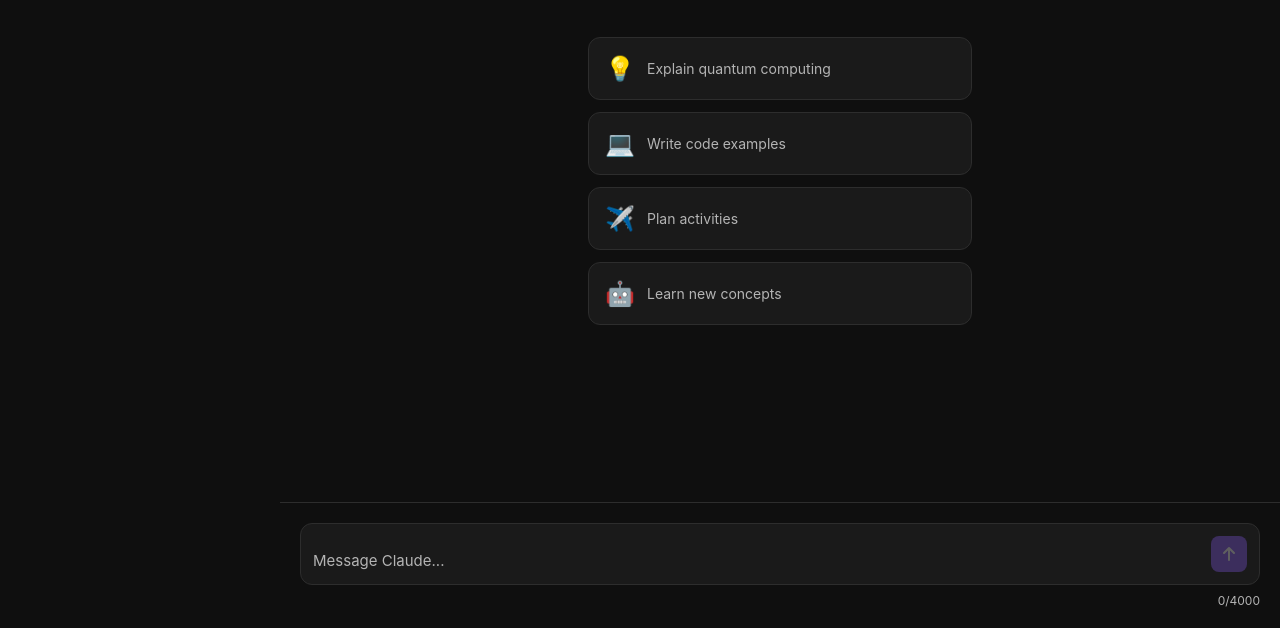
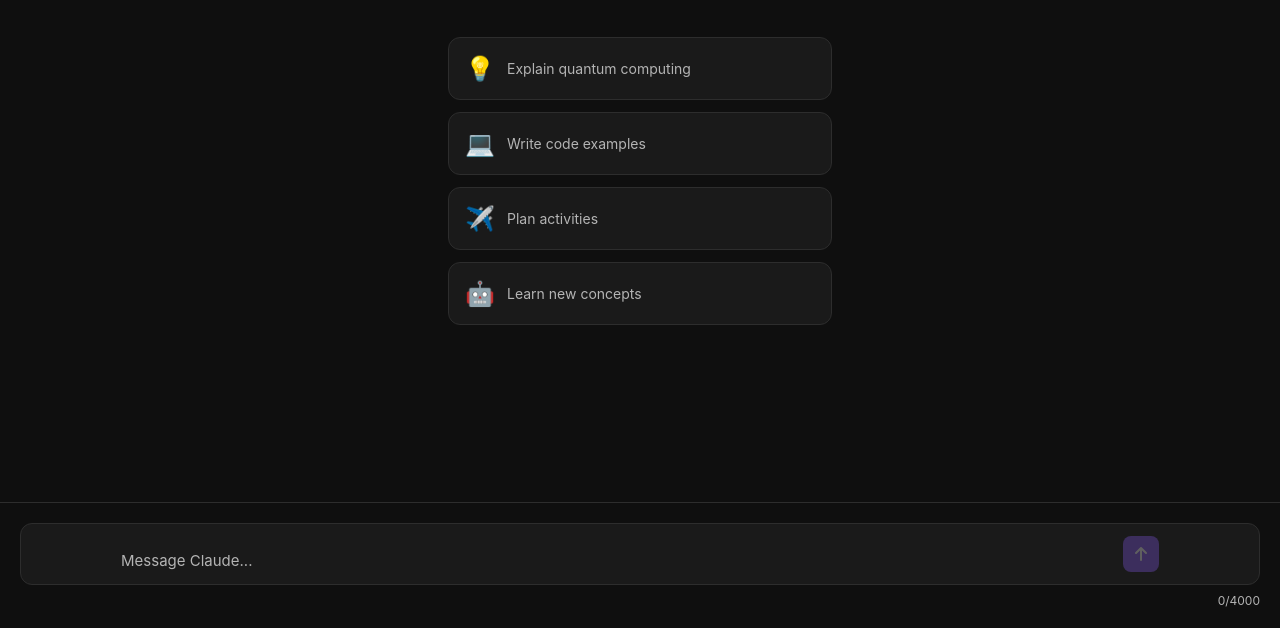
Before and after one commit to EvilzCoder/gpt, a website: page public/index.html in a window 1280 px wide. Both pictures are taken after a click on the button 316 px from the left and 36 px from the top of the page. Shown: the part 172-800 px from the top of the page. Drawn offline with Linux system fonts and the light colour scheme.

Commit message:
Make chat full-width when sidebar closed, fully adaptive

```diff
--- a/public/styles.css
+++ b/public/styles.css
@@ -30,6 +30,7 @@
 .app-container {
     display: flex;
     height: 100vh;
+    position: relative;
 }
 
 /* Sidebar Styles */
@@ -39,7 +40,8 @@
     border-right: 1px solid var(--border-color);
     display: flex;
     flex-direction: column;
-    transition: transform 0.3s ease;
+    transition: transform 0.3s ease, margin-left 0.3s ease;
+    flex-shrink: 0;
 }
 
 .sidebar-header {
@@ -167,6 +169,8 @@
     flex-direction: column;
     background-color: var(--bg-primary);
     position: relative;
+    width: 100%;
+    min-width: 0;
 }
 
 /* Sidebar Toggle Button */
@@ -273,6 +277,7 @@
 /* Messages */
 .messages {
     padding: 20px;
+    max-width: 900px;
     margin: 0 auto;
     width: 100%;
 }
@@ -397,6 +402,7 @@
 }
 
 .input-container {
+    max-width: 900px;
     margin: 0 auto;
     display: flex;
     gap: 12px;
@@ -513,14 +519,40 @@
         opacity: 1;
         pointer-events: all;
         left: 296px;
+        transition: left 0.3s ease;
     }
 
     .sidebar.closed {
-        transform: translateX(-280px);
+        margin-left: -280px;
     }
 
     .sidebar.closed + .main-content .sidebar-toggle {
         left: 16px;
+    }
+
+    /* Expand messages and input to full width when sidebar is closed */
+    .sidebar.closed ~ .main-content .messages,
+    .sidebar.closed ~ .main-content .input-container {
+        max-width: 100%;
+        padding-left: 60px;
+        padding-right: 60px;
+    }
+}
+
+/* Responsive width adjustments */
+@media (min-width: 769px) and (max-width: 1200px) {
+    .messages,
+    .input-container {
+        max-width: 800px;
+    }
+}
+
+@media (min-width: 1201px) {
+    .sidebar.closed ~ .main-content .messages,
+    .sidebar.closed ~ .main-content .input-container {
+        max-width: 1400px;
+        padding-left: 100px;
+        padding-right: 100px;
     }
 }
 
```
